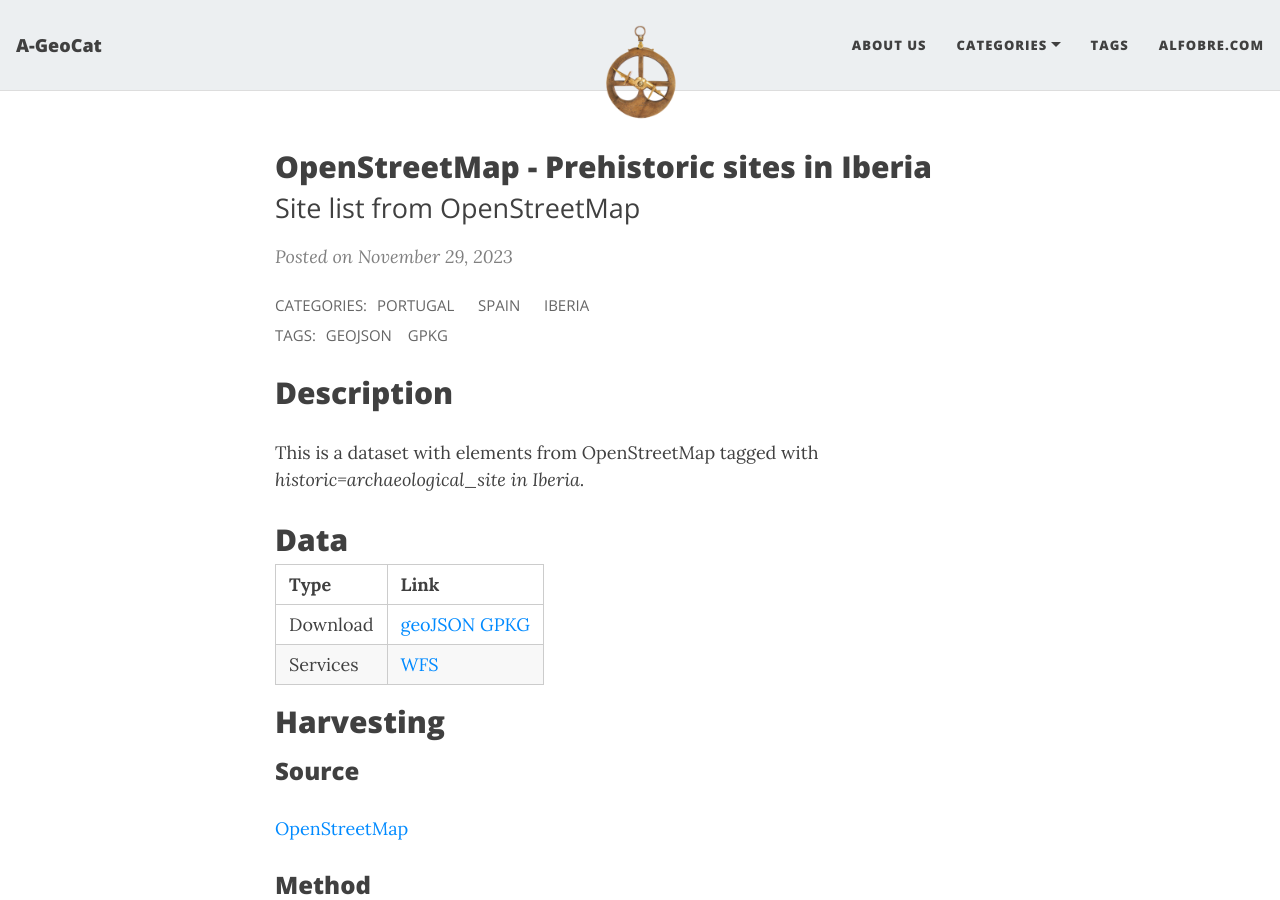
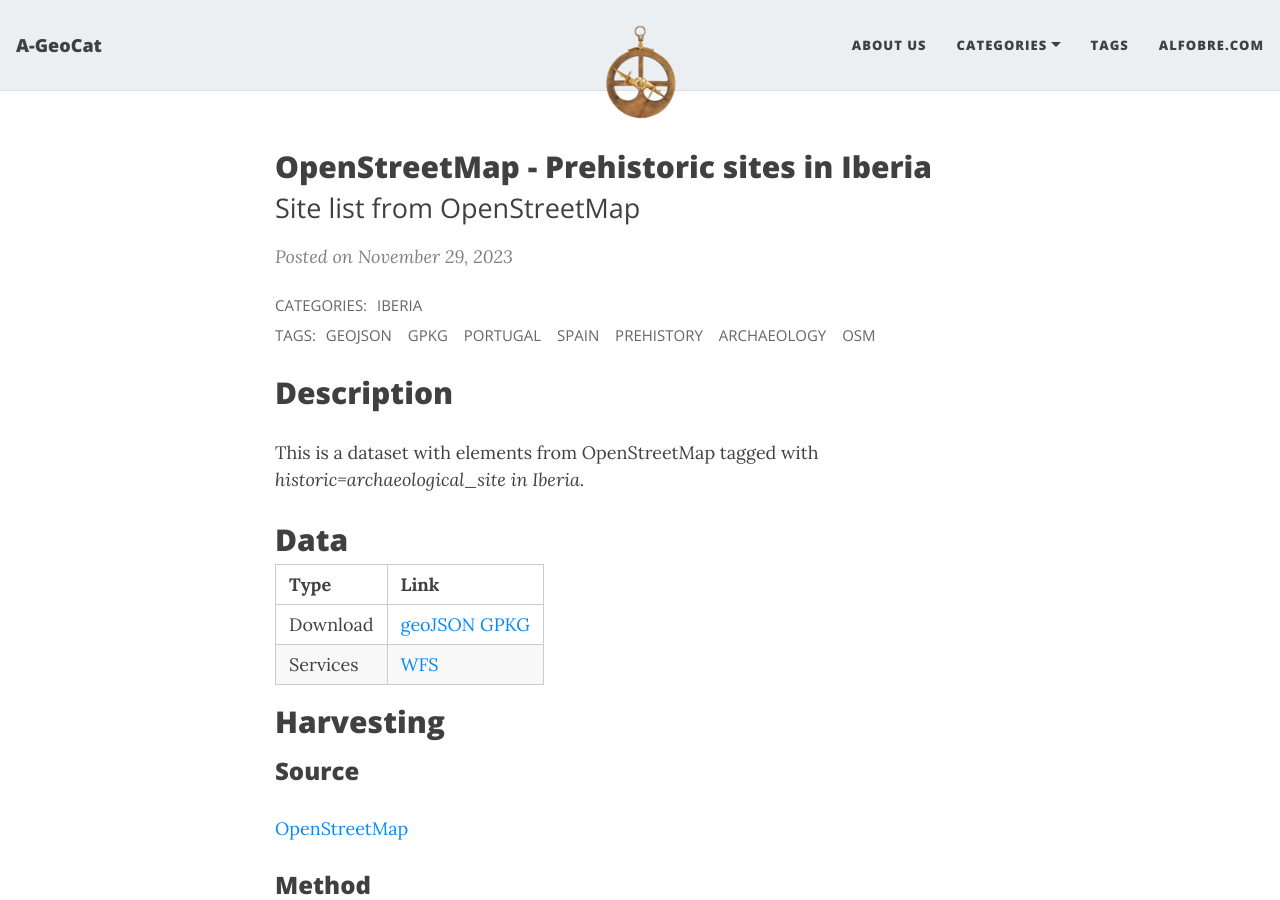
Before and after one commit to projetoalfobre/a-geocat, a Jekyll site: the page built from _posts/2023-11-29-OSM-prehistory-in-iberia.md, in a window 1280 px wide and 900 px high. Built offline with Jekyll 4.4.1, drawn with Linux system fonts in a browser that asks for light colours; nearby versions of some CDN libraries.

Commit message:
Update 2023-11-29-OSM-prehistory-in-iberia.md

```diff
--- a/_posts/2023-11-29-OSM-prehistory-in-iberia.md
+++ b/_posts/2023-11-29-OSM-prehistory-in-iberia.md
@@ -5,9 +5,9 @@
 cover-img:
 thumbnail-img:
 share-img:
-tags: [geojson, gpkg]
+tags: [geojson, gpkg, portugal, spain, prehistory, archaeology, osm]
 author:
-categories: [Portugal, Spain, Iberia]
+categories: [Iberia]
 ---
 
 ## Description
```
